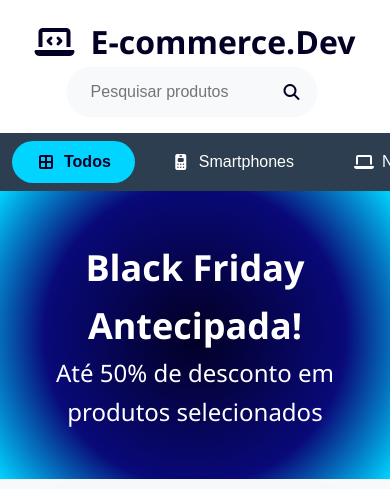
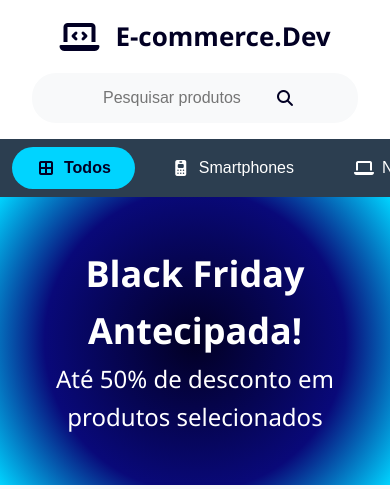
Before and after one commit to regi-lm/e-commerce, a plain HTML site: page index.html in a window 390 px wide. Shown: the top 489 px of the page. Drawn offline with Linux system fonts and the light colour scheme.

Commit message:
ajuste no header para versão responsiva

```diff
--- a/css/responsivo.css
+++ b/css/responsivo.css
@@ -1,11 +1,25 @@
 
 @media screen and (max-width: 1000px) {
     header {
-        display: grid;
+        flex-direction: column; /* Empilha logo e busca */
+        justify-content: center;
+        text-align: center;
+        gap: 15px; /* Espaçamento entre logo e barra de busca */
+    }
+
+    h1 {
+        font-size: 26px;
     }
 
     .container-busca {
-        max-width: 250px;
+        display: flex;
+        justify-content: center;
+        width: 100%;
+    }
+
+    .container-busca input {
+        width: 80%;
+        max-width: 180px;
     }
 
     .container-categorias nav {
```
